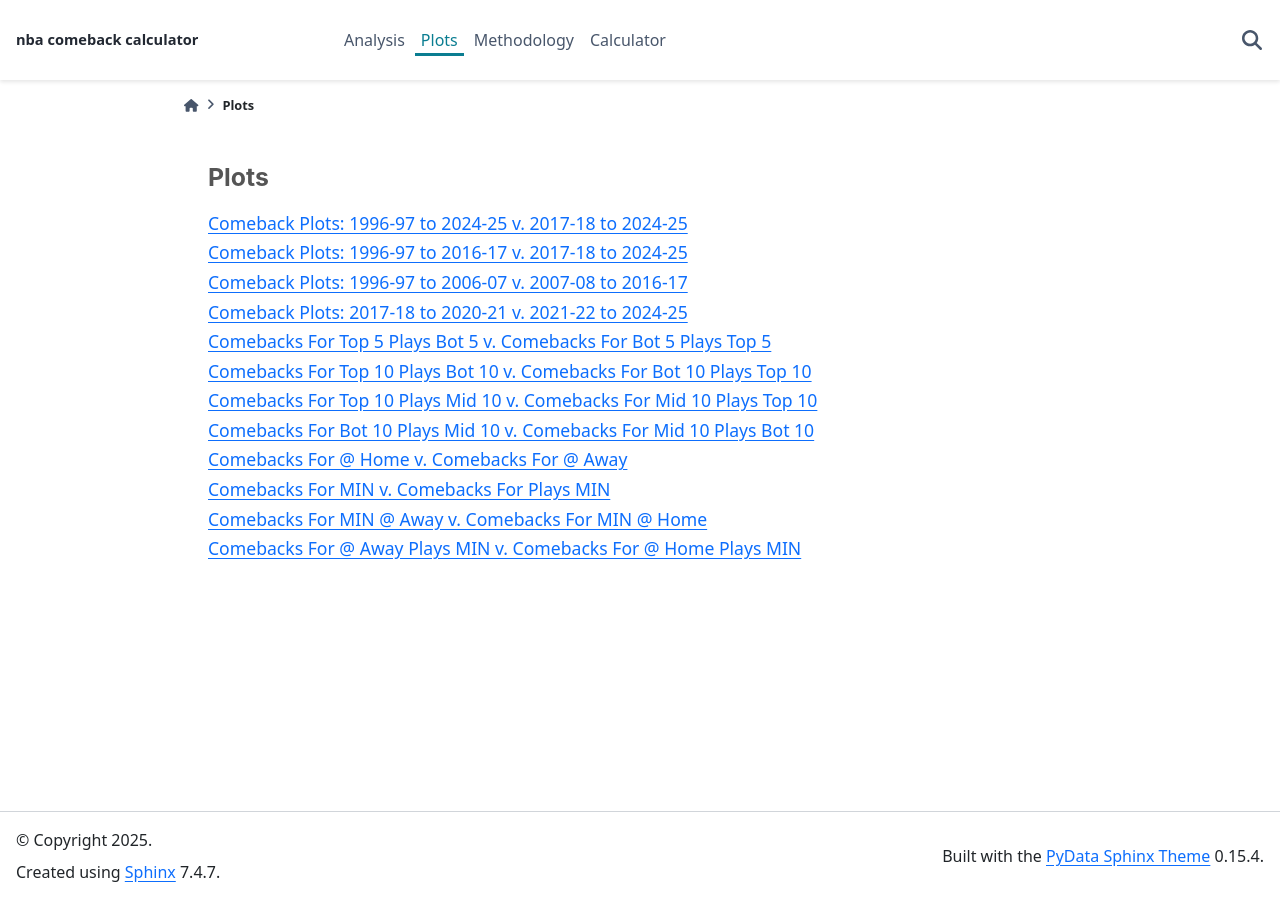
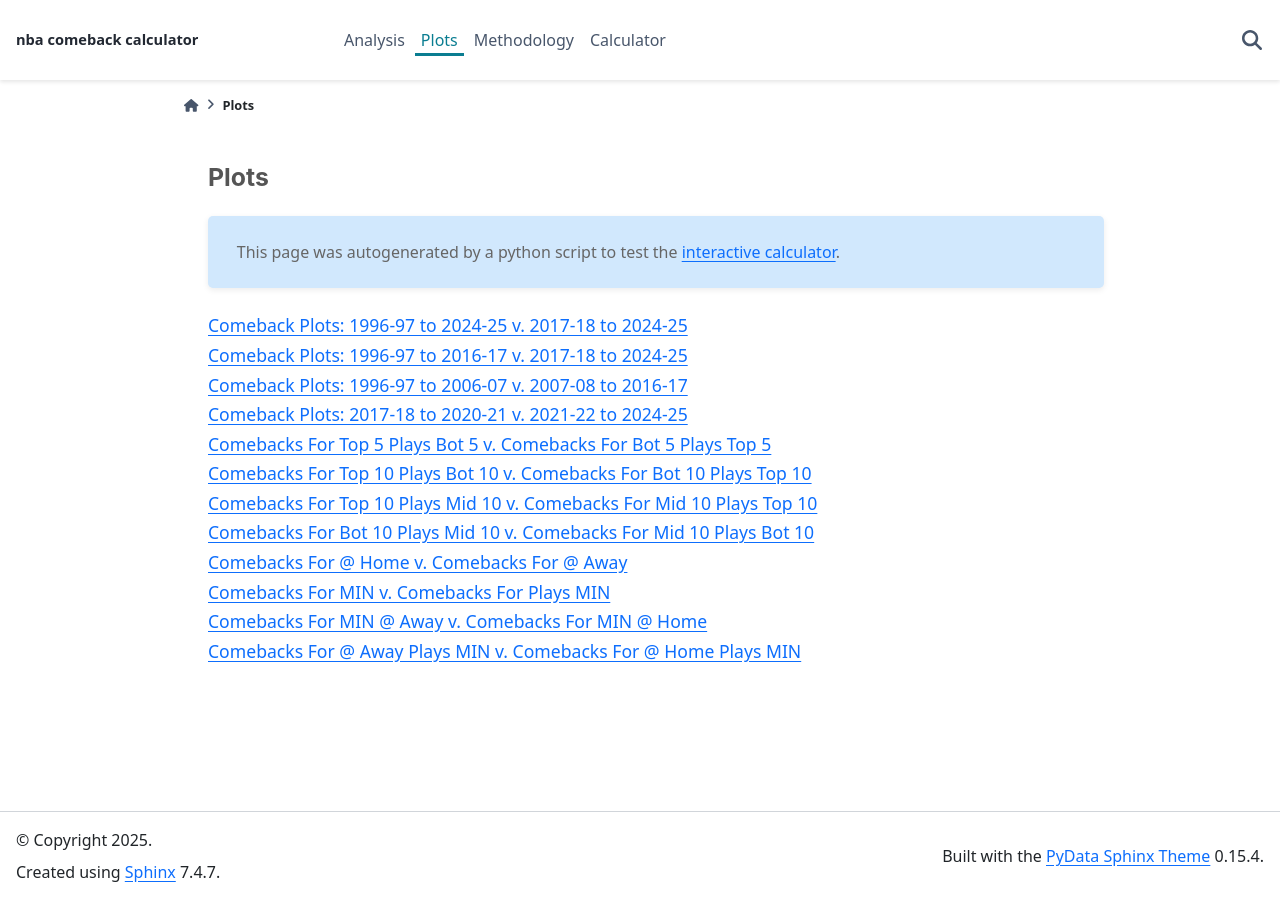
Before and after one commit to nba-comeback-calculator/nba-comeback-calculator, a Sphinx documentation site: the page built from docs/frontend/source/plots/index.rst, in a window 1280 px wide. Built offline with Sphinx 7.4.7 and the PyData theme 0.15.4, drawn with Linux system fonts in a browser that asks for light colours; nearby versions of some CDN libraries; pages that are not in the unit, such as notebooks, are missing from menus; comment, search, counter and statistics services are not loaded.

Commit message:
NBACC: twolves analysis story.

```diff
--- a/docs/frontend/source/analysis/index.rst
+++ b/docs/frontend/source/analysis/index.rst
@@ -9,3 +9,4 @@ Analysis
 
    20_is_new_18
    rule_of_thumb_that_actually_works
+   do_the_twolves_give_up_big_leads
--- a/docs/frontend/source/plots/index.rst
+++ b/docs/frontend/source/plots/index.rst
@@ -1,6 +1,11 @@
 *****
 Plots
 *****
+
+.. blue-box::
+
+   This page was autogenerated by a python script to test the :doc:`interactive
+   calculator </calculator/index>`.
 
 .. toctree::
    :maxdepth: 1
```
Also changed, not shown: docs/frontend/source/_static/js/nbacc_plotter_data.js (+7 -3 lines).
